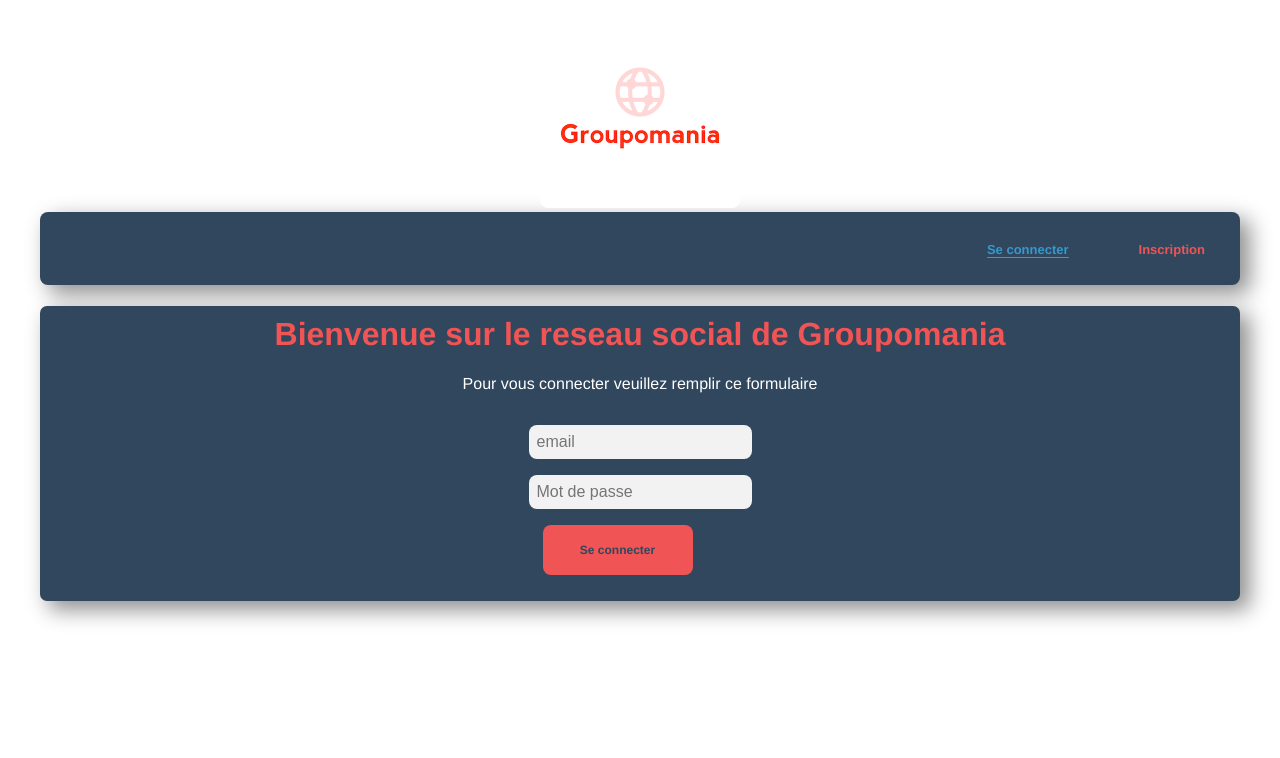
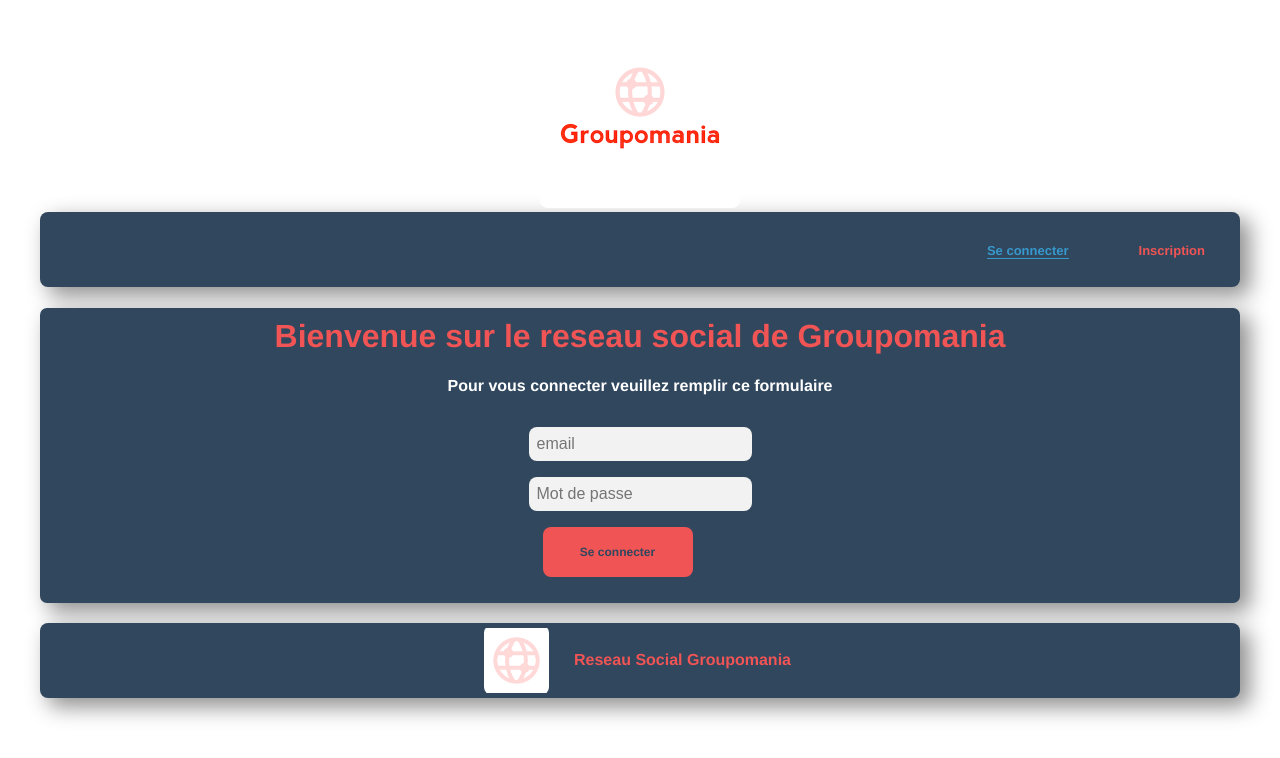
Before and after one commit to SandrineLem/P7_Lemos_Sandrine, a Vue app in the folder groupomania/: page / in a window 1280 px wide. Shown: the top 758 px of the page. Built offline with nearby package versions, Linux system fonts and the light colour scheme.

Commit message:
ajout footer

```diff
--- a/groupomania/src/App.vue
+++ b/groupomania/src/App.vue
@@ -13,11 +13,16 @@
       <div v-if="mode =='connect'">
         <button class="button_nav" @click="decoUser()">Se deconnecter</button>
       </div>
-
-
   </div>
   <router-view/>
-
+  <footer id="Footer">
+      <div class="car_footer-img-p">
+        <div class="footer_img">
+          <img src="./assets/icon_small.png" class="footer_img" alt="Logo Entreprise">
+        </div>
+        <p>Reseau Social Groupomania</p>
+      </div>
+  </footer>
 
 </template>
 <script>
@@ -111,7 +116,7 @@ img{
 }
 
 #nav {
-  height: 73px;
+  height: 75px;
   border-radius:8px;
   display: flex;
   align-content: center;
@@ -140,8 +145,39 @@ img{
   color: #3798cb;
    border-bottom: 1px solid;
 }
+#Footer{
+  margin-top: 20px;
+  height: 55px;
+  border-radius:8px;
+  display: flex;
+  align-content: center;
+  justify-content: center;
+  align-items: center;
+  background-color:#30475e;
+  -webkit-box-shadow: 9px 2px 21px 1px rgba(0,0,0,0.44);
+  box-shadow: 9px 8px 21px 1px rgba(0,0,0,0.44);
+  padding-top: 10px;
+  padding-bottom: 10px;
+}
+p{
+  text-decoration: none;
+  font-weight: bold;
+  color: #f05454;
+  margin-right:25px;
+  margin-left:25px;
 
+}
 
+.footer_img{
+  max-width:65px;
+  max-height: 70px;
+  object-fit: scale-down;
+  color: #f05454;
+}
+.car_footer-img-p{
+  display:flex;
+  align-items: center;
+}
 
 
 
```
Also changed, not shown: groupomania/src/assets/icon_small.png (added), groupomania/src/assets/logo.png (deleted).
